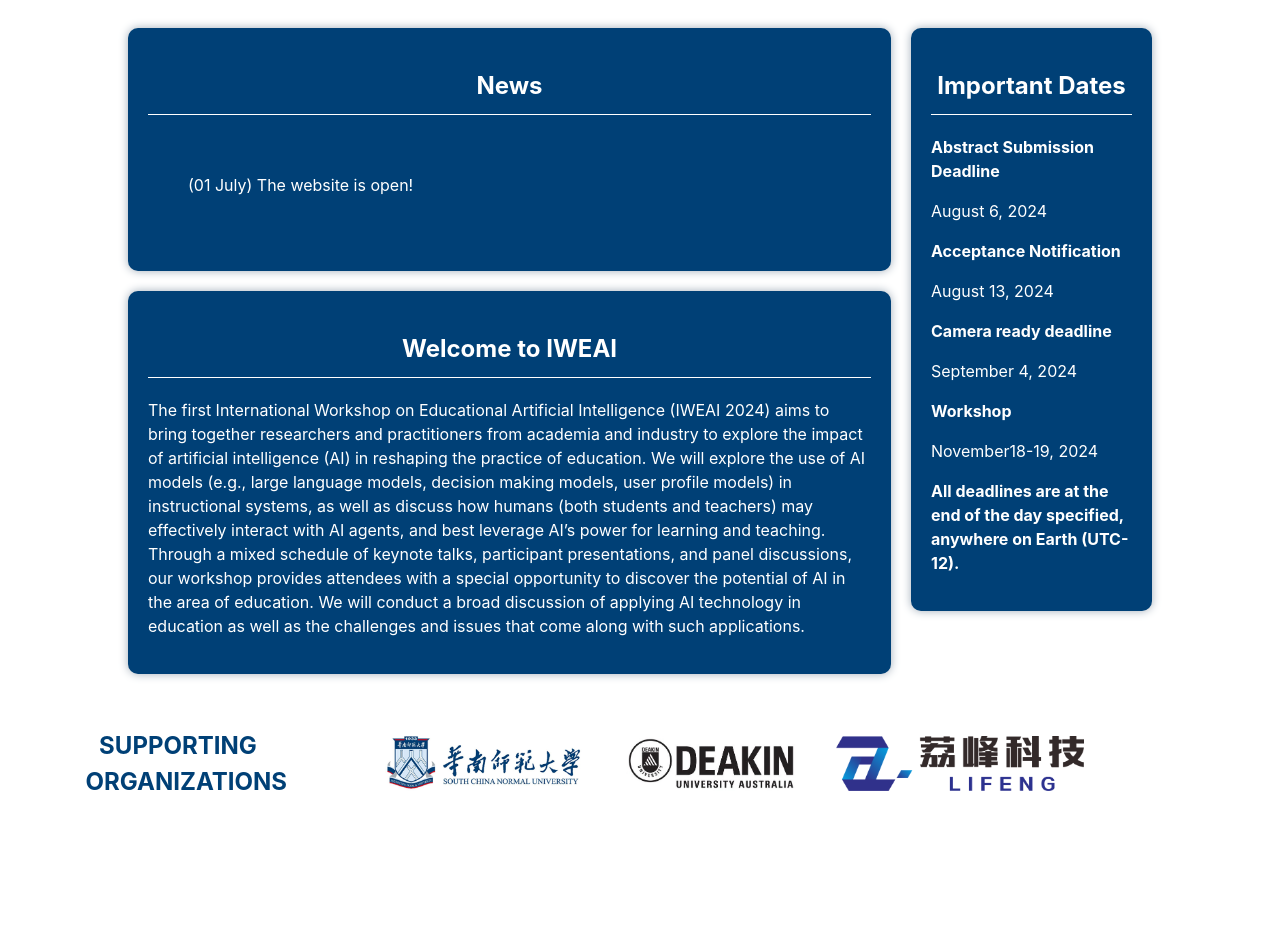
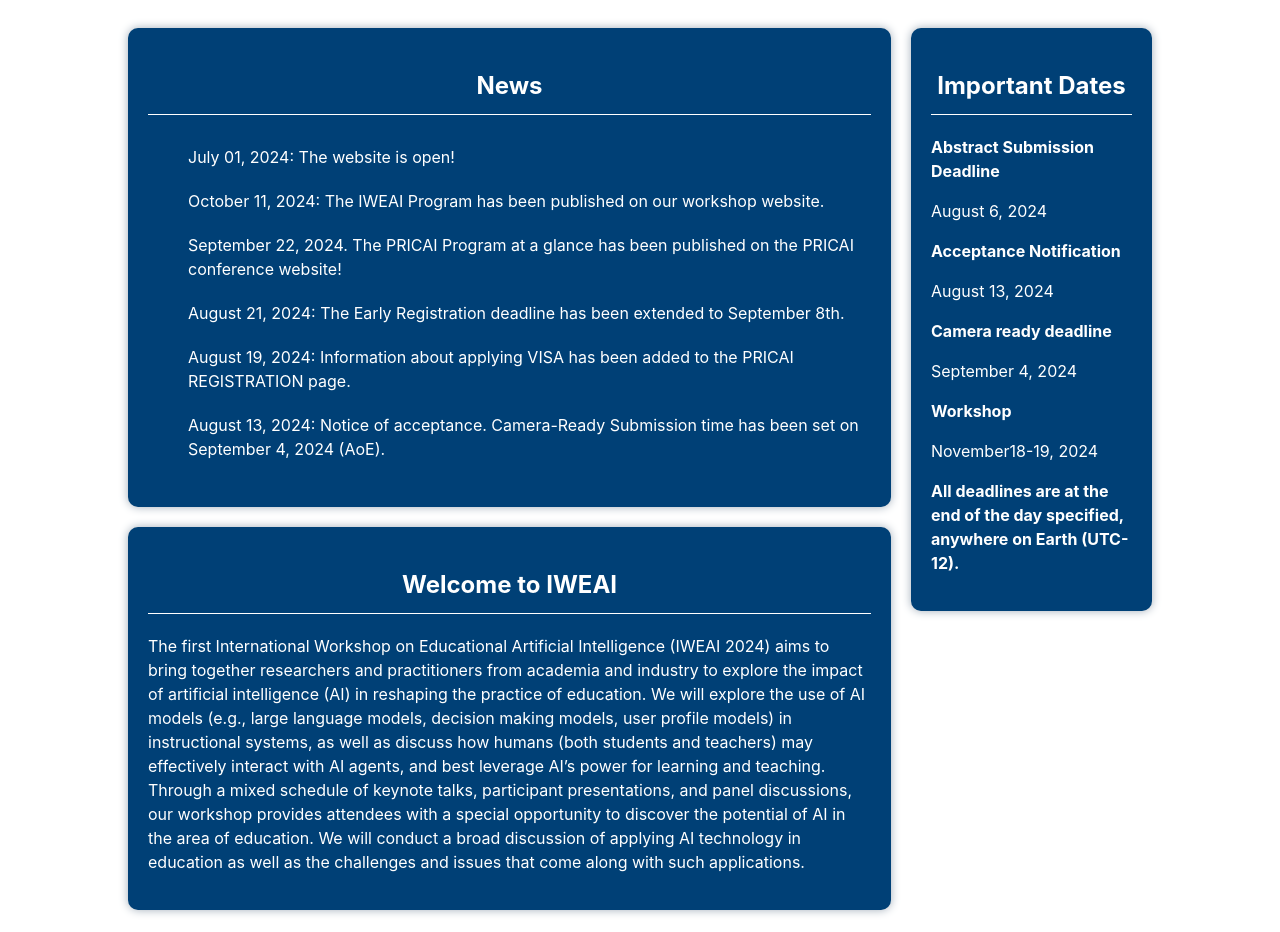
Before and after one commit to IWEAI/2024, a Vue app: page /2024/home in a window 1280 px wide. Shown: the part 802-1734 px from the top of the page. Before the commit the page ends 1626 px from the top, so only its background shows below. Built offline with nearby package versions, Linux system fonts and the light colour scheme.

Commit message:
新闻内容

```diff
--- a/src/components/Home/NewsCard.vue
+++ b/src/components/Home/NewsCard.vue
@@ -9,7 +9,12 @@
                     <li>(07 August) For authors whose papers are rejected by PRICAI 2023, please re-submit to PKAW 2023 through the submission link ASAP. The submission link is open until 20 August.</li>
                     <li>(01 August) The submission deadline has been extended to 7 August.</li>
                     <li>(01 July) The submission site is open!</li> -->
-                    <li>(01 July) The website is open!</li>
+                    <li>July 01, 2024: The website is open!</li>
+                    <li>October 11, 2024: The IWEAI Program has been published on our workshop website.</li>
+                    <li>September 22, 2024. The PRICAI Program at a glance has been published on the PRICAI conference website!</li>
+                    <li>August 21, 2024: The Early Registration deadline has been extended to September 8th.</li>
+                    <li>August 19, 2024: Information about applying VISA has been added to the PRICAI REGISTRATION page.</li>
+                    <li>August 13, 2024: Notice of acceptance. Camera-Ready Submission time has been set on September 4, 2024 (AoE).</li>
                 </ul>
             </div>
         <!-- </el-card> -->
@@ -45,4 +50,8 @@
     flex-direction: column;
     justify-content: center;
 }
+li{
+    padding: 10px 0;
+    /* border-bottom: 1px solid #04162c; */
+}
 </style>
```
